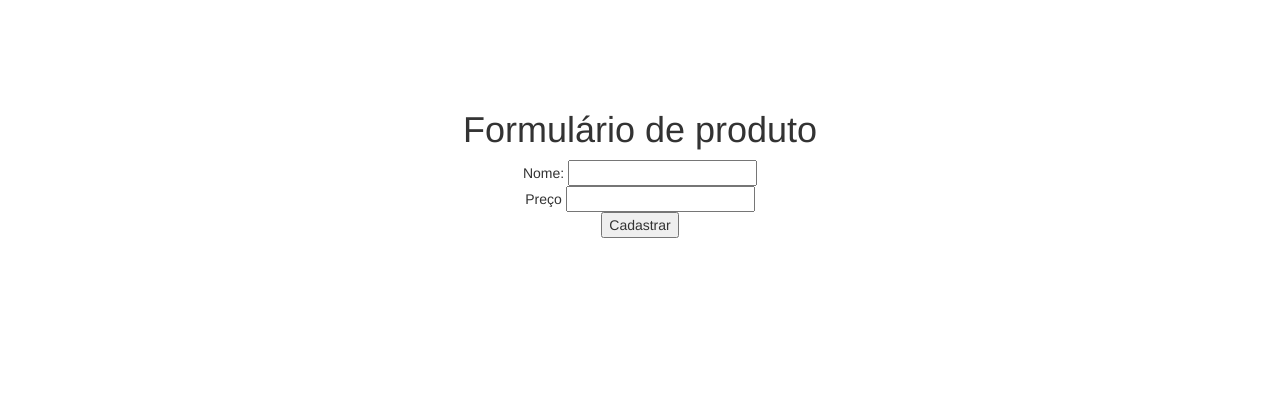
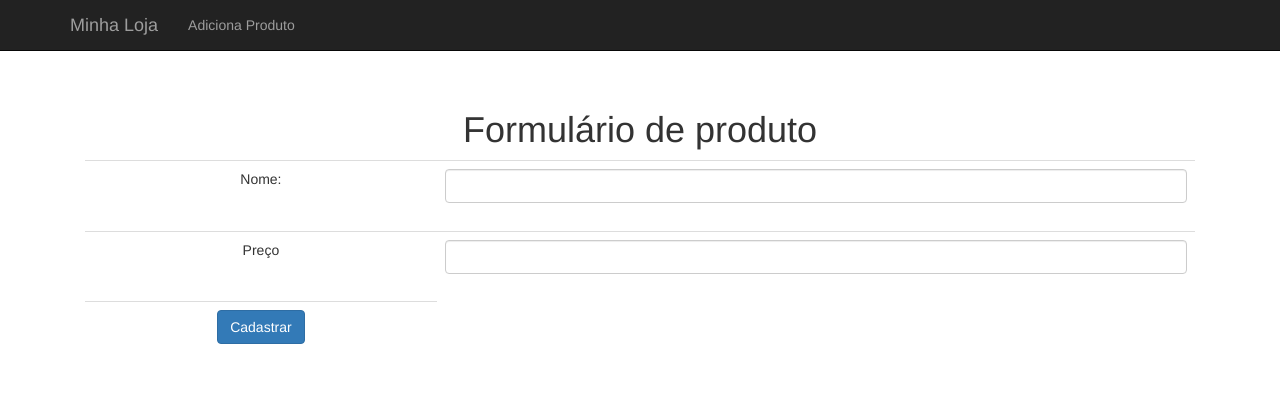
Before and after one commit to FelipeTavaresc/PHP_MYSQLI, a PHP site: page /produto-formulario.php in a window 1280 px wide. Shown: the top 411 px of the page. Run offline with PHP 8.4, Linux system fonts and the light colour scheme.

Commit message:
Funções

```diff
--- a/cabecalho.php
+++ b/cabecalho.php
@@ -7,5 +7,22 @@
 	<link rel="stylesheet" type="text/css" href="css/loja.css">
 </head>
 <body>
+
+	<div class="navbar navbar-inverse navbar-fixed-top">
+
+		<div class="container">
+			<div class="navbar-header">
+				<a class="navbar-brand" href="index.php">Minha Loja</a>
+			</div>
+
+			<div>
+				<ul class="nav navbar-nav">
+					<li><a href="produto-formulario.php">Adiciona Produto</a></li>
+				</ul>
+			</div>
+		</div>
+
+	</div>
+
 	<div class="container">
 		<div class="principal">
--- a/produto-formulario.php
+++ b/produto-formulario.php
@@ -2,12 +2,21 @@
 
 <h1>Formulário de produto</h1>
 <form action="adiciona-produto.php">
-	Nome:
-	<input type="text" name="nome"><br/>
-	Preço
-	<input type="number" name="preco"><br/>
-
-	<input type="submit" value="Cadastrar">
+	<table class="table">
+		<tr>
+			<td>Nome:</td>
+			<td><input class="form-control" type="text" name="nome"><br/></td>
+		</tr>
+		<tr>
+			<td>Preço</td>
+			<td><input class="form-control" type="number" name="preco"><br/></td>
+		</tr>
+		<tr>
+			<td>
+				<input class="btn btn-primary" type="submit" value="Cadastrar">
+			</td>
+		</tr>
+	</table>
 </form>
 
 <?php include("rodape.php")  ?>
```
Also changed, not shown: adiciona-produto.php (+6 -8 lines).
